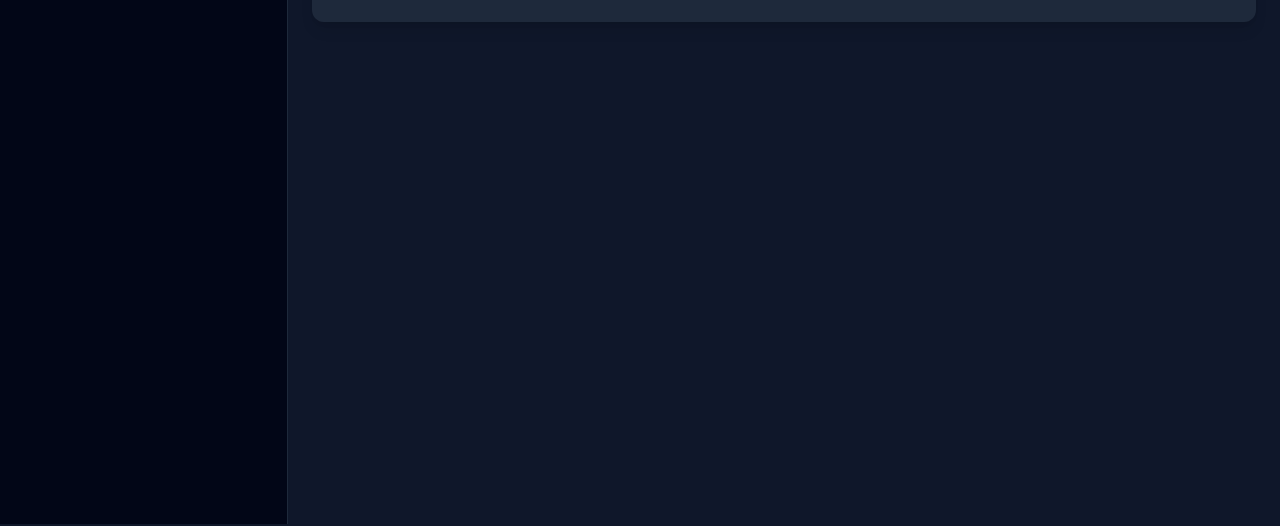
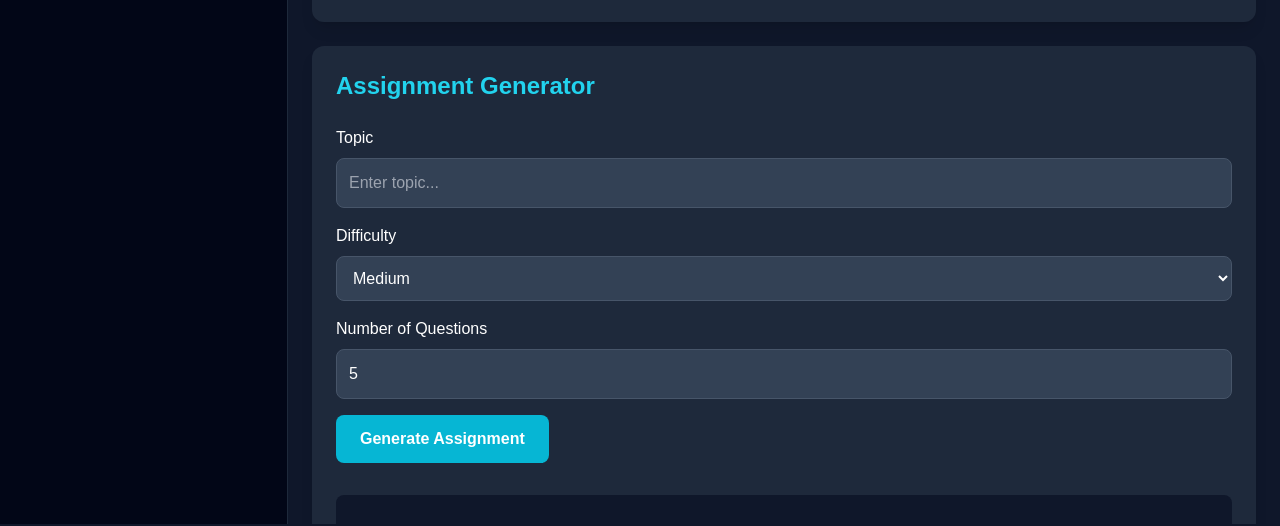
Before and after one commit to Panav19/intelligent-tutor-ai, a React (Create React App) app in the folder frontend/: page / in a window 1280 px wide. Shown: the part 261-787 px from the top of the page. Built offline with nearby package versions, Linux system fonts and the light colour scheme; no server answers.

Commit message:
Implemented assignment generation UI

```diff
--- a/frontend/src/App.js
+++ b/frontend/src/App.js
@@ -6,6 +6,7 @@ import Navbar from "./components/Navbar";
 import PDFUpload from "./components/PDFUpload";
 import ChatBox from "./components/ChatBox";
 import Sidebar from "./components/Sidebar";
+import AssignmentGenerator from "./components/AssignmentGenerator";
 
 import API from "./services/api";
 
@@ -96,6 +97,8 @@ function App() {
 
                     <PDFUpload />
 
+                    <AssignmentGenerator />
+
                     {currentSession && (
 
                         <ChatBox
--- /dev/null
+++ b/frontend/src/components/AssignmentGenerator.jsx
@@ -0,0 +1,160 @@
+import React, { useState } from "react";
+
+import API from "../services/api";
+
+function AssignmentGenerator() {
+
+    const [topic, setTopic] = useState("");
+
+    const [difficulty, setDifficulty] =
+        useState("Medium");
+
+    const [numQuestions, setNumQuestions] =
+        useState(5);
+
+    const [assignment, setAssignment] =
+        useState("");
+
+    const [loading, setLoading] =
+        useState(false);
+
+    const generateAssignment = async () => {
+
+        if (!topic.trim()) return;
+
+        setLoading(true);
+
+        try {
+
+            const response = await API.post(
+                "/generate-assignment",
+                {
+                    topic: topic,
+                    difficulty: difficulty,
+                    num_questions: Number(numQuestions)
+                }
+            );
+
+            setAssignment(
+                response.data.assignment
+            );
+
+        } catch (error) {
+
+            console.error(error);
+
+            setAssignment(
+                "Error generating assignment"
+            );
+        }
+
+        setLoading(false);
+    };
+
+    return (
+
+        <div className="bg-slate-800 p-6 rounded-xl shadow-lg">
+
+            <h2 className="text-2xl font-bold mb-6 text-cyan-400">
+                Assignment Generator
+            </h2>
+
+            <div className="space-y-4">
+
+                {/* TOPIC */}
+
+                <div>
+
+                    <label className="block mb-2">
+                        Topic
+                    </label>
+
+                    <input
+                        type="text"
+                        value={topic}
+                        onChange={(e) =>
+                            setTopic(e.target.value)
+                        }
+                        placeholder="Enter topic..."
+                        className="w-full p-3 rounded-lg bg-slate-700 border border-slate-600"
+                    />
+
+                </div>
+
+                {/* DIFFICULTY */}
+
+                <div>
+
+                    <label className="block mb-2">
+                        Difficulty
+                    </label>
+
+                    <select
+                        value={difficulty}
+                        onChange={(e) =>
+                            setDifficulty(
+                                e.target.value
+                            )
+                        }
+                        className="w-full p-3 rounded-lg bg-slate-700 border border-slate-600"
+                    >
+
+                        <option>Easy</option>
+
+                        <option>Medium</option>
+
+                        <option>Hard</option>
+
+                    </select>
+
+                </div>
+
+                {/* QUESTION COUNT */}
+
+                <div>
+
+                    <label className="block mb-2">
+                        Number of Questions
+                    </label>
+
+                    <input
+                        type="number"
+                        value={numQuestions}
+                        onChange={(e) =>
+                            setNumQuestions(
+                                e.target.value
+                            )
+                        }
+                        className="w-full p-3 rounded-lg bg-slate-700 border border-slate-600"
+                    />
+
+                </div>
+
+                {/* BUTTON */}
+
+                <button
+                    onClick={generateAssignment}
+                    className="bg-cyan-500 hover:bg-cyan-600 px-6 py-3 rounded-lg font-semibold"
+                >
+
+                    Generate Assignment
+
+                </button>
+
+            </div>
+
+            {/* OUTPUT */}
+
+            <div className="mt-8 bg-slate-900 p-6 rounded-lg min-h-[250px] whitespace-pre-wrap">
+
+                {loading
+                    ? "Generating assignment..."
+                    : assignment}
+
+            </div>
+
+        </div>
+    );
+}
+
+export default AssignmentGenerator;
```
